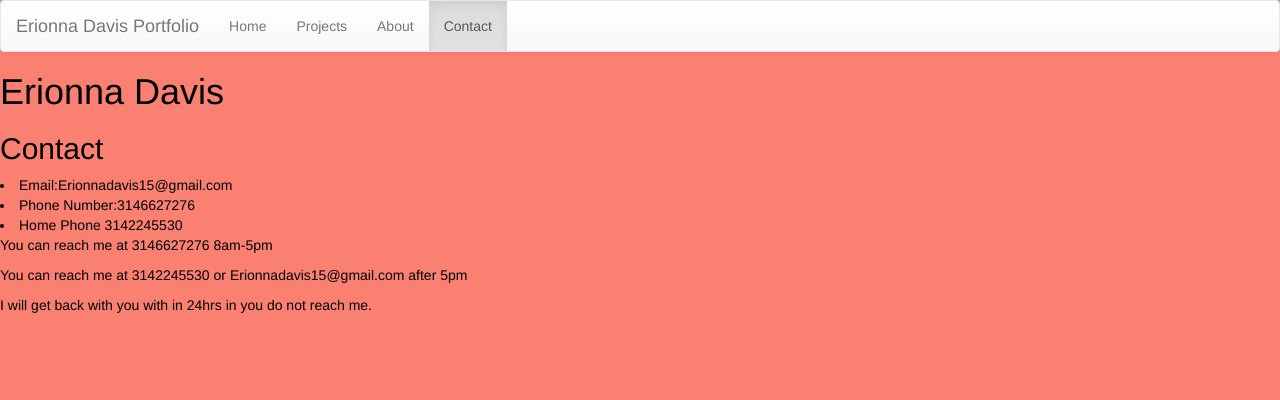
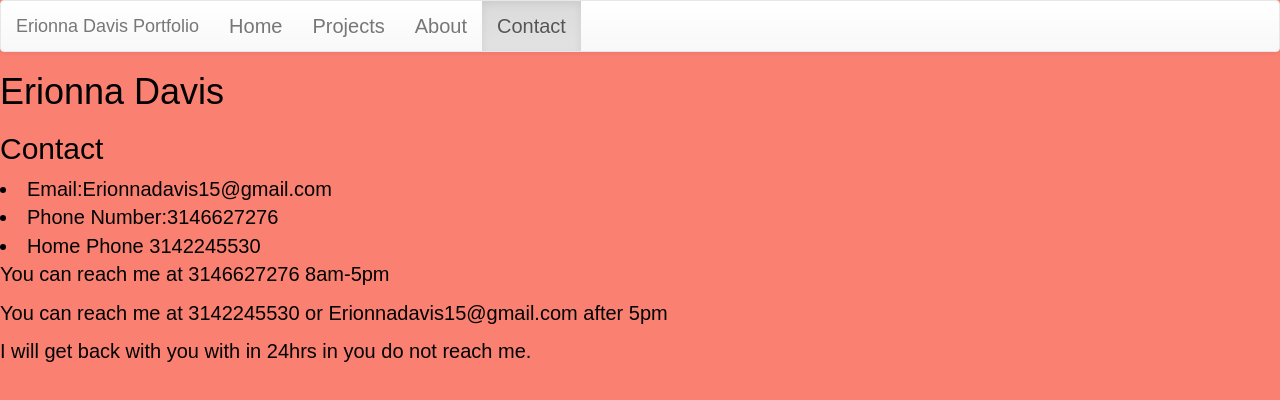
Before and after one commit to ErionnaDavis/portfolio, a plain HTML site: page contact.html in a window 1280 px wide. Drawn offline with nearby package versions, Linux system fonts and the light colour scheme.

Commit message:
font-size font-family

```diff
--- a/about.css
+++ b/about.css
@@ -1,6 +1,6 @@
 body{
 color:black;
 background:salmon;
-text-align-last: 20px;
+font-size: 20px;
 font-family:Arial;
 }
--- a/contact.css
+++ b/contact.css
@@ -1,5 +1,6 @@
 body{
 color:black;
 background:salmon;
-text-align-last: 15px;
+font-size: 20px;
+font-family:Arial;
 }
--- a/index.css
+++ b/index.css
@@ -1,6 +1,6 @@
 body{
 color:black;
 background:salmon;
-text-align-last: 20px;
+font-size: 20px;
 font-family:Arial;
 }
--- a/projects.css
+++ b/projects.css
@@ -1,6 +1,6 @@
 body{
 color:black;
 background:salmon;
-text-align-last: 20px;
+font-size: 20px;
 font-family:Arial;
 }
```
